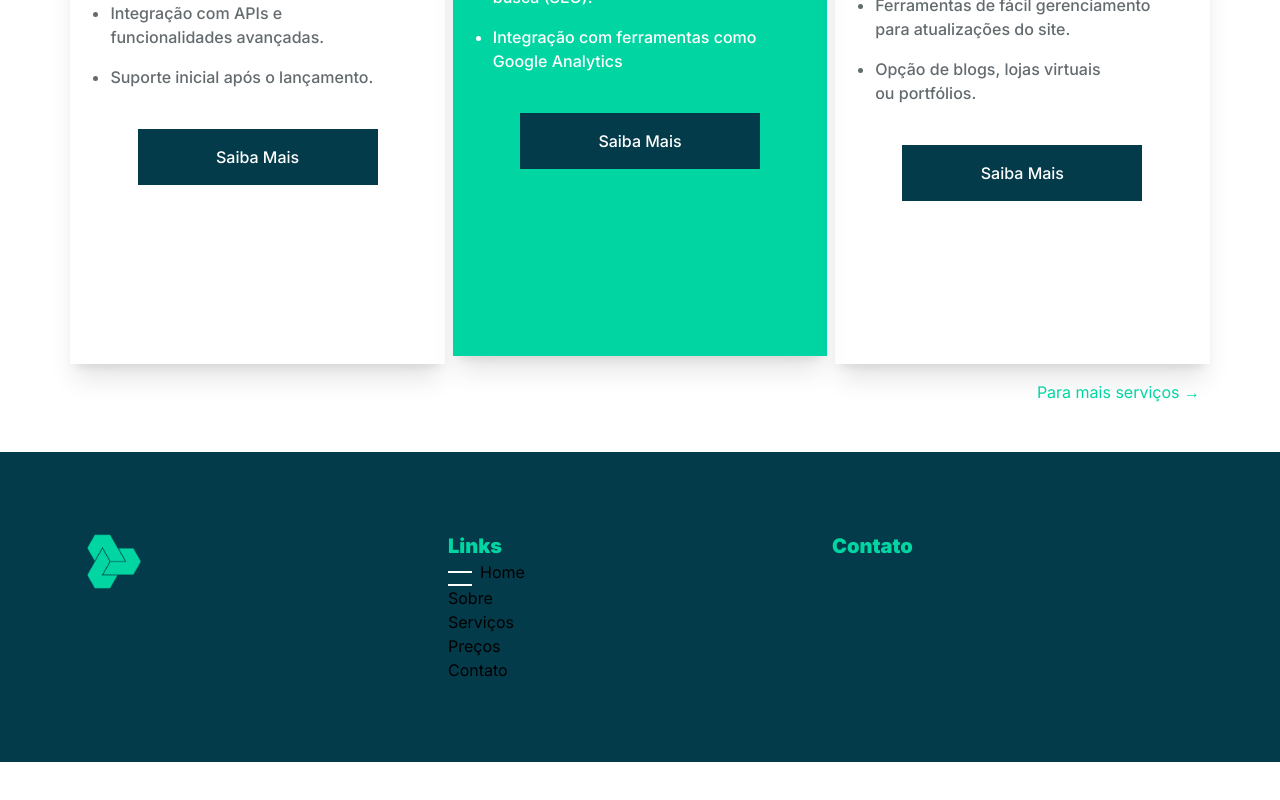
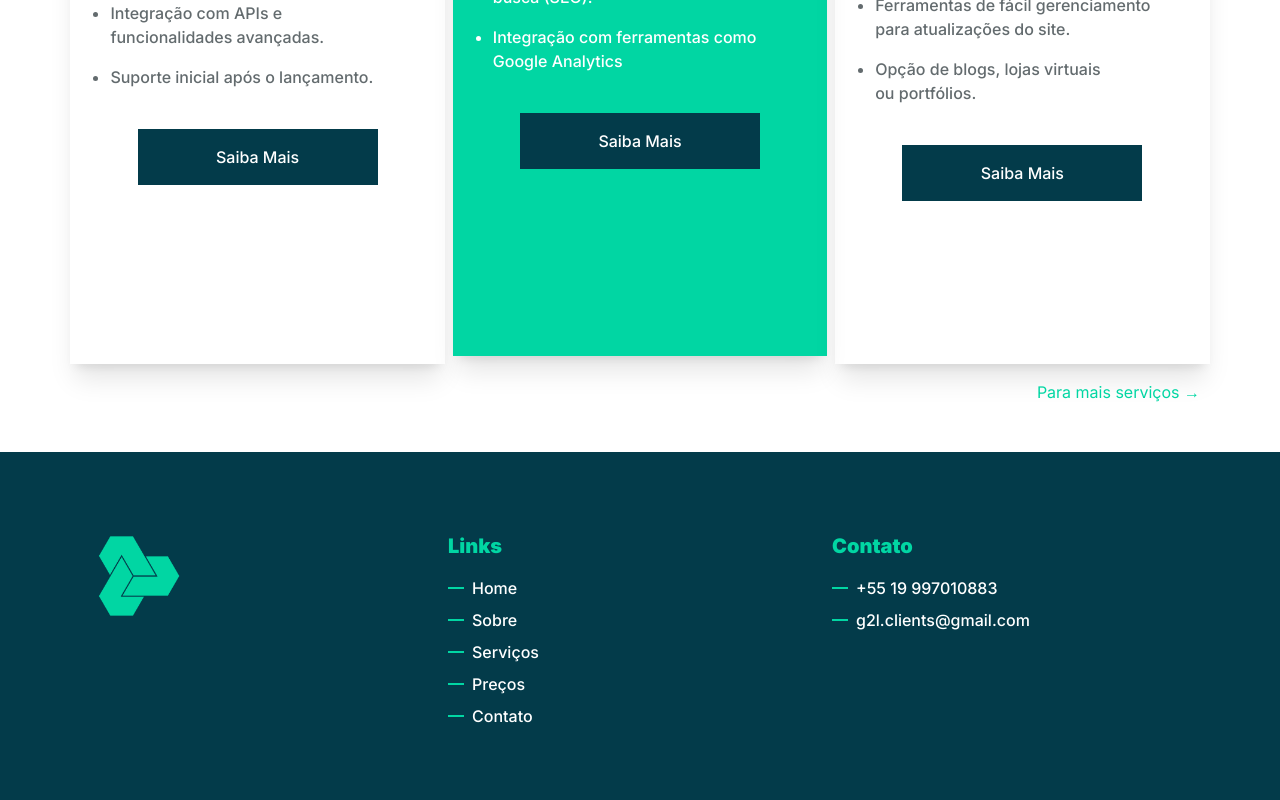
Before and after one commit to Gabriel-Andreoni/g2l, a Next.js app: page / in a window 1280 px wide. Shown: the part 4757-5557 px from the top of the page. Before the commit the page ends 5519 px from the top, so only its background shows below. Built offline with nearby package versions, Linux system fonts and the light colour scheme.

Commit message:
Update index.tsx

```diff
--- a/app/sections/Footer/index.tsx
+++ b/app/sections/Footer/index.tsx
@@ -6,39 +6,50 @@ export default function Footer() {
     return (
         <section className="w-full h-auto mt-10 py-20 flex justify-center items-start bg-[#033b4a]">
             <div className="w-[30%]">
-                <Image src={Logo} alt="Logo em empresa G2L" width="100" height='100' />
+                <Image src={Logo} alt="Logo em empresa G2L" width="150" height='150' />
             </div>
-            <div className="w-[30%]">
+            <div className="w-[30%] flex flex-col gap-4">
                 <h2 className="text-[#01D6A3] font-black text-xl">Links</h2>
-                <ul className="w-full flex flex-col">
+                <ul className="w-full flex flex-col gap-2">
                     <li className="flex items-center gap-2">
-                        <span className="w-6 h-[2px] bg-[#fff] block"></span>
-                        <Link href="#">Home</Link>
+                        <span className="w-4 h-[2px] bg-[#01D6A3] block"></span>
+                        <Link className="text-[#fff] font-medium" href="#">Home</Link>
+                    </li>
+                    <li className="flex items-center gap-2">
+                        <span className="w-4 h-[2px] bg-[#01D6A3] block"></span>
+                        <Link className="text-[#fff] font-medium" href="#">Sobre</Link>
                     </li>
 
-                    <li>
-                    <span className="w-6 h-[2px] bg-[#fff] block"></span>
-                        <Link href="#">Sobre</Link>
+                    <li className="flex items-center gap-2">
+                        <span className="w-4 h-[2px] bg-[#01D6A3] block"></span>
+                        <Link className="text-[#fff] font-medium" href="#">Serviços</Link>
                     </li>
 
-                    <li>
-                        <Link href="#">Serviços</Link>
+                    <li className="flex items-center gap-2">
+                        <span className="w-4 h-[2px] bg-[#01D6A3] block"></span>
+                        <Link className="text-[#fff] font-medium" href="#">Preços</Link>
                     </li>
 
-                    <li>
-                        <Link href="#">Preços</Link>
-                    </li>
-
-                    <li>
-                        <Link href="#">Contato</Link>
+                    <li className="flex items-center gap-2">
+                        <span className="w-4 h-[2px] bg-[#01D6A3] block"></span>
+                        <Link className="text-[#fff] font-medium" href="#">Contato</Link>
                     </li>
 
 
                 </ul>
             </div>
-            <div className="w-[30%]">
+            <div className="w-[30%] flex flex-col gap-4">
                 <h2 className="text-[#01D6A3] font-black text-xl">Contato</h2>
-
+                <ul className="w-full flex flex-col gap-2">
+                    <li className="flex items-center gap-2">
+                        <span className="w-4 h-[2px] bg-[#01D6A3] block"></span>
+                        <span className="text-[#fff] font-medium">+55 19 997010883</span>
+                    </li>
+                    <li className="flex items-center gap-2">
+                        <span className="w-4 h-[2px] bg-[#01D6A3] block"></span>
+                        <span className="text-[#fff] font-medium">g2l.clients@gmail.com</span>
+                    </li>
+                </ul>
             </div>
         </section>
     )
```
